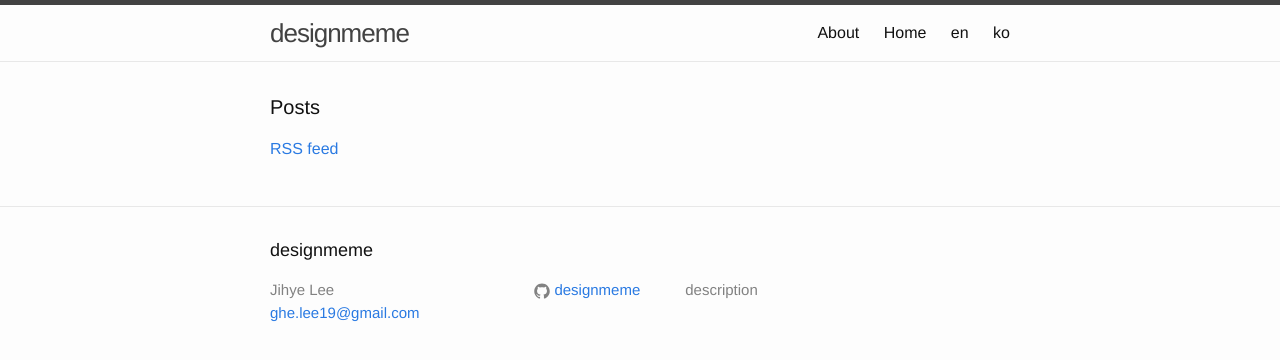
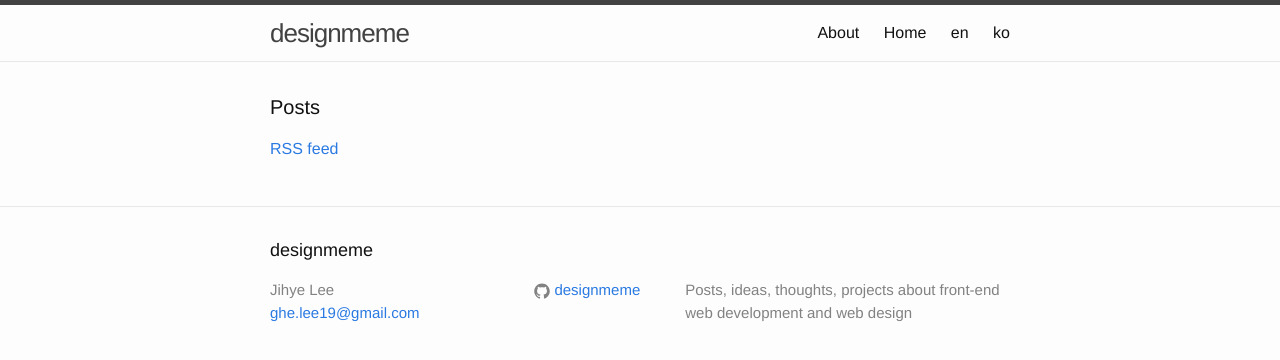
Before and after one commit to designmeme/designmeme.github.io, a Jekyll site: the page built from index.md, in a window 1280 px wide. Shown: the top 360 px of the page. Built offline with Jekyll 4.4.1, drawn with Linux system fonts in a browser that asks for light colours.

Commit message:
Update meta data

```diff
--- a/_config.yml
+++ b/_config.yml
@@ -1,14 +1,12 @@
 # Site settings
 title:        designmeme
 description:  >
-  description
+  Posts, ideas, thoughts, projects about front-end web development and web design
 baseurl:      ""
 url:          https://designmeme.github.io
 author:       Jihye Lee
 email:        ghe.lee19@gmail.com
 #logo:         "" # og_image
-facebook:
-  app_id:     230206910787694
 index:
   en: /
   ko: /ko/
@@ -23,6 +21,7 @@ defaults:
     values:
       layout: default
       author: Jihye Lee
+      image: "" # og_image
   - scope:
       path: ""
       type: "posts"
```
